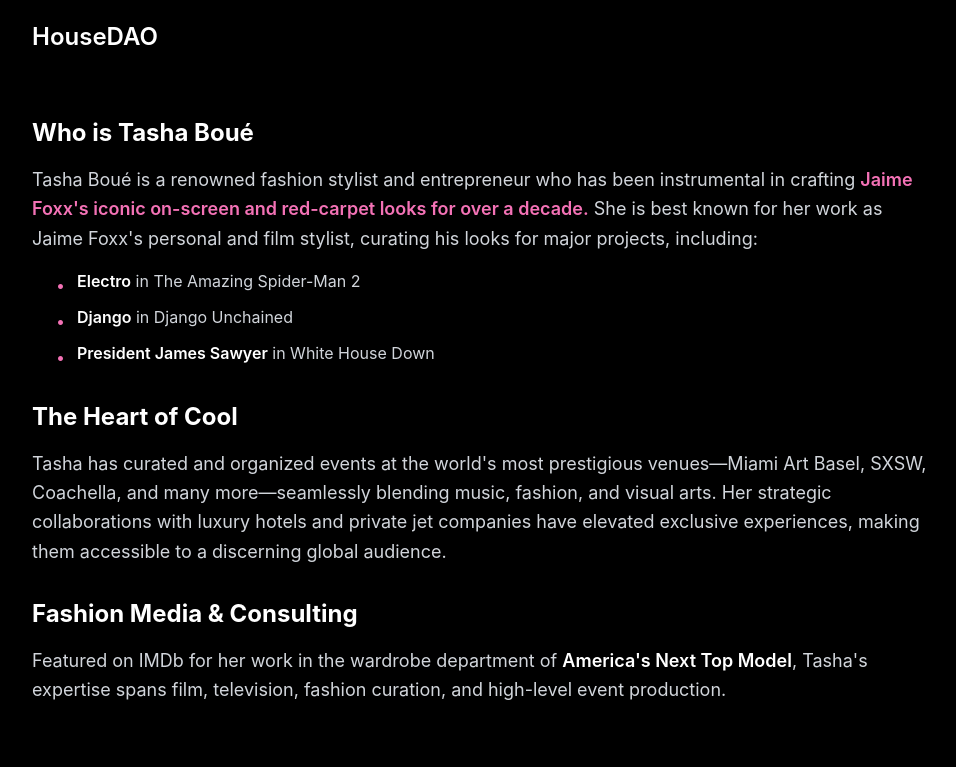
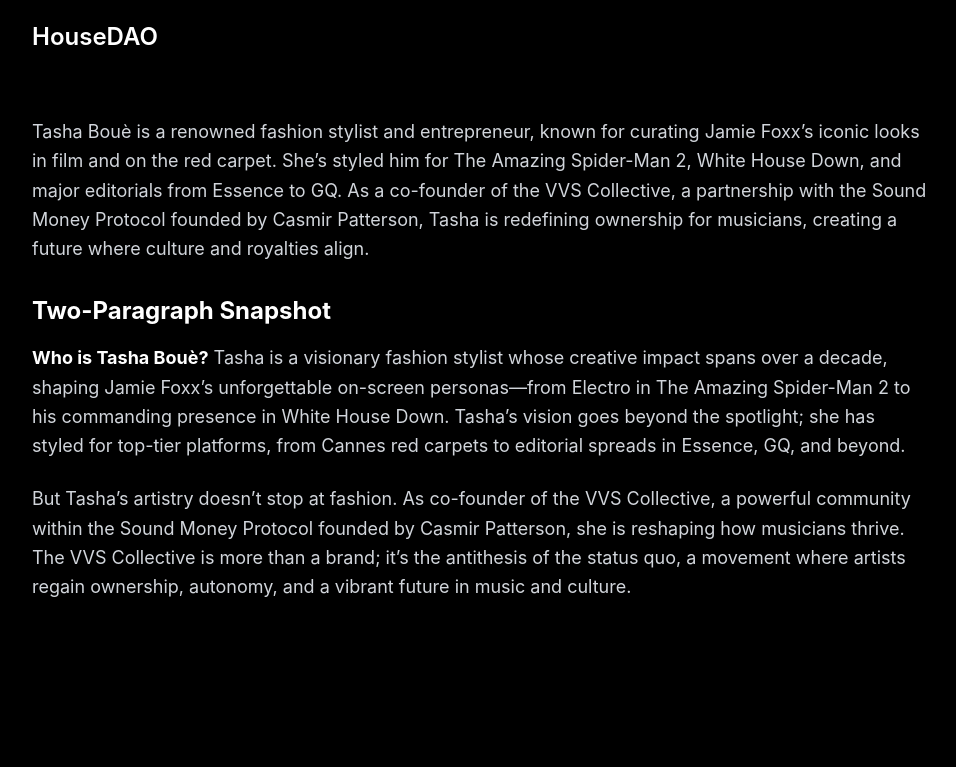
Before and after one commit to soundmoneyprotocol/djlefemme, a Next.js app: page / in a window 1280 px wide. Shown: the part 915-1682 px from the top of the page, without its empty margins (160-1116 px from the left). Built offline with nearby package versions, Linux system fonts and the light colour scheme.

Commit message:
update: update about section, profile link, and video carousel

```diff
--- a/app/page.tsx
+++ b/app/page.tsx
@@ -19,8 +19,8 @@ interface Video {
 const videos: Video[] = [
   {
     id: '1',
-    src: '/videos/ET_Jaime_Tasha.mp4',
-    title: 'Mini Doc'
+    src: '/videos/Lefemme_Performance_Intro.mp4',
+    title: 'Performance Intro'
   },
   {
     id: '2',
@@ -172,7 +172,7 @@ const ReferralSection: React.FC = () => {
             {/* CTA */}
             <div className='border-t border-green-500/20 pt-6'>
               <a
-                href='https://os.soundmoneyprotocol.xyz/profile/lefemme'
+                 href='https://www.lefemmeboue.com/'
                 target='_blank'
                 rel='noopener noreferrer'
                 className='w-full bg-gradient-to-r from-green-600 to-emerald-700 dark:from-green-500 dark:to-emerald-600 hover:from-green-700 hover:to-emerald-800 dark:hover:from-green-600 dark:hover:to-emerald-700 text-white font-bold py-3 rounded-lg transition text-center inline-block'
@@ -1059,44 +1059,23 @@ export default function TashaBoue() {
           </div>
 
            <div className='space-y-8 text-gray-300'>
-            {/* Main Bio */}
              <div>
-              <h3 className='text-2xl font-bold text-black dark:text-white mb-4'>Who is Tasha Boué</h3>
                <p className='text-lg leading-relaxed'>
-                Tasha Boué is a renowned fashion stylist and entrepreneur who has been instrumental in crafting <span className='text-pink-400 font-semibold'>Jaime Foxx's iconic on-screen and red-carpet looks for over a decade.</span> She is best known for her work as Jaime Foxx's personal and film stylist, curating his looks for major projects, including:
-              </p>
-              <ul className='mt-4 space-y-2 ml-6'>
-                <li className='flex items-start gap-3'>
-                  <span className='text-pink-400 mt-1'>•</span>
-                  <span><span className='text-black dark:text-white font-semibold'>Electro</span> in The Amazing Spider-Man 2</span>
-                </li>
-                <li className='flex items-start gap-3'>
-                  <span className='text-pink-400 mt-1'>•</span>
-                  <span><span className='text-black dark:text-white font-semibold'>Django</span> in Django Unchained</span>
-                </li>
-                <li className='flex items-start gap-3'>
-                  <span className='text-pink-400 mt-1'>•</span>
-                  <span><span className='text-black dark:text-white font-semibold'>President James Sawyer</span> in White House Down</span>
-                </li>
-              </ul>
-            </div>
-
-            {/* The Heart of Cool */}
-            <div>
-              <h3 className='text-2xl font-bold text-black dark:text-white mb-4'>The Heart of Cool</h3>
-              <p className='text-lg leading-relaxed'>
-                Tasha has curated and organized events at the world's most prestigious venues—Miami Art Basel, SXSW, Coachella, and many more—seamlessly blending music, fashion, and visual arts. Her strategic collaborations with luxury hotels and private jet companies have elevated exclusive experiences, making them accessible to a discerning global audience.
+                 Tasha Bouè is a renowned fashion stylist and entrepreneur, known for curating Jamie Foxx’s iconic looks in film and on the red carpet. She’s styled him for The Amazing Spider-Man 2, White House Down, and major editorials from Essence to GQ. As a co-founder of the VVS Collective, a partnership with the Sound Money Protocol founded by Casmir Patterson, Tasha is redefining ownership for musicians, creating a future where culture and royalties align.
                </p>
              </div>
 
-            {/* Fashion Media & Consulting */}
              <div>
-              <h3 className='text-2xl font-bold text-black dark:text-white mb-4'>Fashion Media & Consulting</h3>
+               <h3 className='text-2xl font-bold text-black dark:text-white mb-4'>Two-Paragraph Snapshot</h3>
+               <div className='space-y-6'>
                  <p className='text-lg leading-relaxed'>
-                Featured on IMDb for her work in the wardrobe department of <span className='text-black dark:text-white font-semibold'>America's Next Top Model</span>, Tasha's expertise spans film, television, fashion curation, and high-level event production.
+                   <span className='font-bold text-black dark:text-white'>Who is Tasha Bouè?</span> Tasha is a visionary fashion stylist whose creative impact spans over a decade, shaping Jamie Foxx’s unforgettable on-screen personas—from Electro in The Amazing Spider-Man 2 to his commanding presence in White House Down. Tasha’s vision goes beyond the spotlight; she has styled for top-tier platforms, from Cannes red carpets to editorial spreads in Essence, GQ, and beyond.
+                 </p>
+                 <p className='text-lg leading-relaxed'>
+                   But Tasha’s artistry doesn’t stop at fashion. As co-founder of the VVS Collective, a powerful community within the Sound Money Protocol founded by Casmir Patterson, she is reshaping how musicians thrive. The VVS Collective is more than a brand; it’s the antithesis of the status quo, a movement where artists regain ownership, autonomy, and a vibrant future in music and culture.
                  </p>
                </div>
-
+             </div>
            </div>
         </div>
       </section>
```
Also changed, not shown: 1 other file (tests, documents, lock files or other folders). Lines whose indentation alone changed are shown as unchanged.
